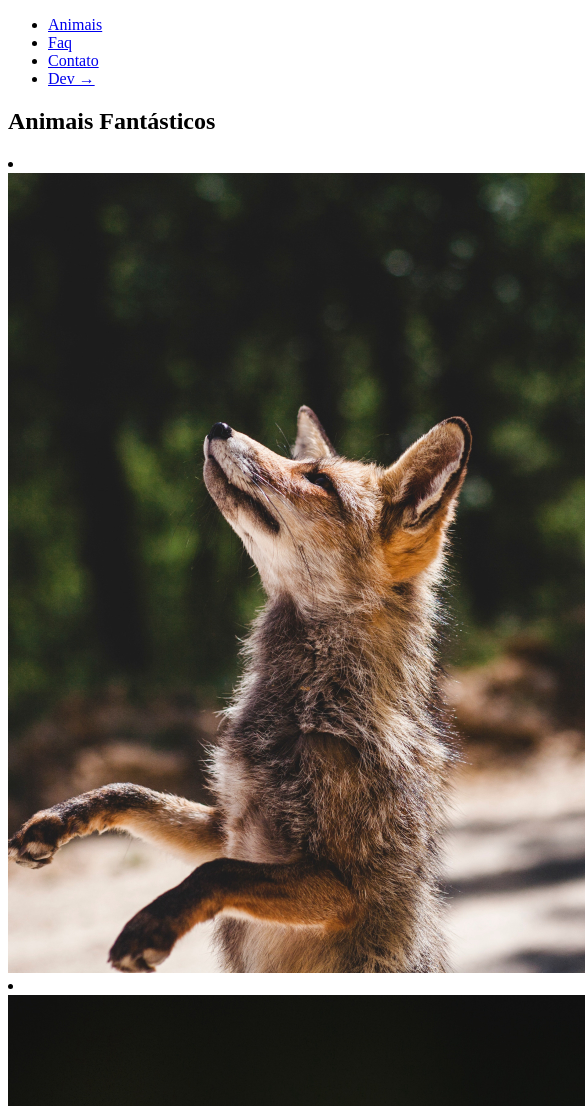
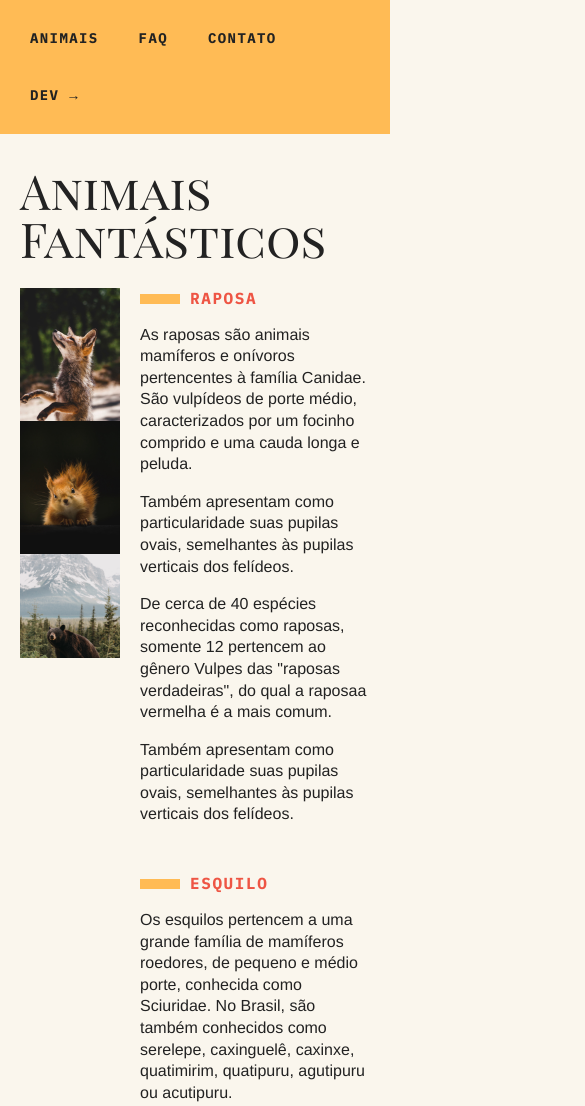
Before and after one commit to gabrielfc98/Animais-Fant-sticos, a plain HTML site: page index.html in a window 390 px wide. Shown: the top 1106 px of the page, 585 px wide, since content can reach past the window. Drawn offline with Linux system fonts and the light colour scheme.

Commit message:
Styling the website

```diff
--- a/css/style.css
+++ b/css/style.css
@@ -0,0 +1,220 @@
+body,
+h1,
+h2,
+h3,
+ul,
+li,
+p,
+dd,
+dt,
+dl {
+  margin: 0px;
+  padding: 0px;
+}
+
+a {
+  text-decoration: none;
+  color: inherit;
+}
+
+ul,
+li {
+  list-style: none;
+}
+img {
+  display: block;
+  max-width: 100%;
+}
+
+body {
+  background-color: #faf6ed;
+  color: #222;
+  -webkit-font-smoothing: antialiased;
+  display: grid;
+  grid-template-columns: 1fr 120px minmax(300px, 800px) 1fr;
+}
+
+.menu {
+  grid-column: 3 / 5;
+  background-color: #ffbb55;
+  margin-top: 2rem;
+  margin-bottom: 2rem;
+}
+
+.menu ul {
+  display: flex;
+  flex-wrap: wrap;
+  gap: 20px;
+  padding: 20px;
+}
+
+.menu li a {
+  display: block;
+  padding: 10px;
+  text-transform: uppercase;
+  font: 700 0.875rem/1.2 "IBM Plex Mono", monospace;
+  letter-spacing: 0.1em;
+}
+
+.grid-section {
+  grid-column: 2 / 4;
+  width: 100%;
+  box-sizing: border-box;
+  padding: 10px;
+  display: grid;
+  grid-template-columns: 90px 300px 1fr;
+  gap: 20px;
+  margin-bottom: 4rem;
+}
+
+.title {
+  font: 400 6rem/1 "Playfair Display SC", georgia;
+  margin-bottom: 1rem;
+  grid-column: 1 / 4;
+}
+
+.animals p {
+  font: 400 1rem/1.35 "Helvetica", Arial;
+  margin-bottom: 1rem;
+}
+
+.animals h2 {
+  font: 700 1rem "IBM Plex Mono", monospace;
+  color: #ee5544;
+  text-transform: uppercase;
+  letter-spacing: 0.1em;
+  margin-bottom: 1rem;
+}
+
+.animals h2::before {
+  content: "";
+  display: inline-block;
+  width: 40px;
+  height: 10px;
+  background: #ffbb55;
+  margin-right: 10px;
+}
+
+.animals-list {
+  height: 370px;
+  overflow-y: scroll;
+  grid-column: 2;
+}
+
+.animals-list::-webkit-scrollbar {
+  width: 18px;
+}
+
+.animals-list::-webkit-scrollbar-thumb {
+  background: #ffbb55;
+  border-left: 4px solid #faf6ed;
+  border-right: 4px solid #faf6ed;
+}
+
+.animals-list::-webkit-scrollbar-track {
+  background: transparent;
+}
+
+.animals-description {
+  grid-column: 3;
+}
+
+.animals-description section {
+  margin-bottom: 3rem;
+}
+
+.faq-list {
+  grid-column: 2 / 4;
+}
+
+.faq-list dt {
+  font: 700 1rem "IBM Plex Mono", monospace;
+  color: #ee5544;
+  margin-top: 2rem;
+  margin-bottom: 0.5rem;
+}
+
+.faq-list dt::before {
+  content: "";
+  display: inline-block;
+  background: #ffbb55;
+  width: 20px;
+  height: 10px;
+  margin-right: 10px;
+}
+
+.faq-list dd {
+  font: 400 1rem/1.35 "Helvetica", Arial;
+  margin-bottom: 1rem;
+  margin-left: 30px;
+}
+
+.map {
+  grid-column: 2;
+}
+
+.data {
+  grid-column: 3;
+}
+
+.data li {
+  margin-bottom: 1rem;
+  font: 400 1rem/1.35 "Helvetica", Arial;
+}
+
+.data li::before {
+  content: "";
+  display: inline-block;
+  background: #ffbb55;
+  width: 20px;
+  height: 10px;
+  margin-right: 10px;
+}
+
+.copy {
+  grid-column: 1 / -1;
+  background: #ffbb55;
+  padding: 30px;
+}
+
+.copy p {
+  text-align: center;
+  font: 700 1rem "IBM Plex Mono", monospace;
+}
+
+@media (max-width: 700px) {
+  body {
+    grid-template-columns: 1fr;
+  }
+  .menu,
+  .grid-section {
+    grid-column: 1;
+  }
+
+  .grid-section {
+    grid-template-columns: 100px 1fr;
+    gap: 10px;
+  }
+
+  .animals-list {
+    grid-column: 1;
+  }
+
+  .faq-list,
+  .data,
+  .map {
+    grid-column: 1 / 3;
+  }
+
+  .grid-section h1 {
+    font-size: 3rem;
+  }
+
+  .menu {
+    margin-top: 0px;
+  }
+
+  .grid-section {
+    padding: 0px 20px;
+  }
+}
--- a/index.html
+++ b/index.html
@@ -6,6 +6,9 @@
     <meta name="viewport" content="width=device-width, initial-scale=1.0">
     <link rel="shortcut icon" href="./img/favicon.svg" type="image/svg+xml">
     <link rel="stylesheet" href="./css/style.css">
+    <link rel="preconnect" href="https://fonts.googleapis.com">
+    <link rel="preconnect" href="https://fonts.gstatic.com" crossorigin>
+    <link href="https://fonts.googleapis.com/css2?family=IBM+Plex+Mono:ital,wght@0,400;0,700;1,400;1,700&family=Playfair+Display+SC:wght@400;700&display=swap" rel="stylesheet">
 
     <title>Animais Fantásticos</title>
 </head>
@@ -23,6 +26,7 @@
 
     <section class="grid-section animals" id="animais">
         <h1 class="title">Animais Fantásticos</h1>
+        <ul class="animals-list">
             <li>
                 <img src="./img/imagem1.jpg" alt="">
             </li>
@@ -41,6 +45,7 @@
             <li>
                 <img src="./img/imagem6.jpg" alt="">
             </li>
+        </ul>
         <div class="animals-description">
             <section>
                 <h2>Raposa</h2>
@@ -93,8 +98,8 @@
     </section>
 
     <section class="grid-section faq" id="faq">
-        <h1>FAQ</h1>
-        <dl>
+        <h1 class="title">FAQ</h1>
+        <dl class="faq-list">
             <dt>Qual a idade dos animais?</dt>
             <dd>As raposas são animais mamíferos e onívors pertencentes à família Canidae. São vulpídeos de porte médio, caracterizados por um focinho comprido e uma cauda longa e peluda.</dd>
             <dt>Eles são fantásticos?</dt>
@@ -107,7 +112,7 @@
     </section>
 
     <section class="grid-section contact" id="contato">
-        <h1>Contato</h1>
+        <h1 class="title">Contato</h1>
         <div class="map">
             <img src="./img/mapa.png" alt="">
         </div>
@@ -120,7 +125,7 @@
     </section>
 
     <footer class="copy">
-        <p>Todos os direito reservados</p>
+        <p>Todos os direito reservados®</p>
     </footer>
 
 
```
Lines whose indentation alone changed are shown as unchanged.
